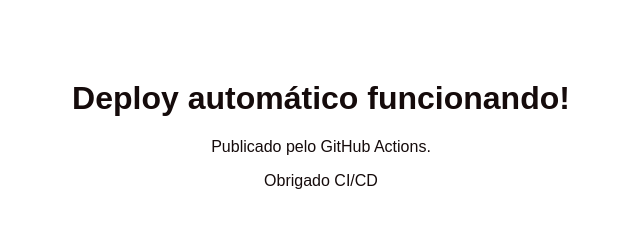
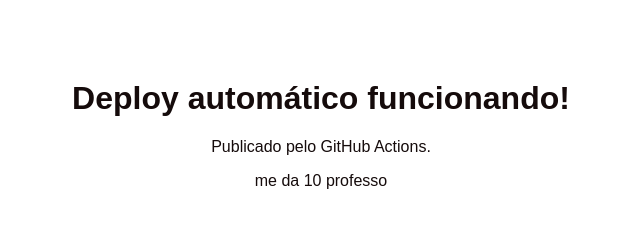
Before and after one commit to oguinunes/CI-CD-, a website: page index.html in a window 1280 px wide. Shown: the full height of the page, 319-959 px from the left. Drawn offline with Linux system fonts and the light colour scheme.

Commit message:
testes do YALM

```diff
--- a/index.html
+++ b/index.html
@@ -9,6 +9,6 @@
 <body>
   <h1> Deploy automático funcionando!</h1>
   <p>Publicado pelo GitHub Actions.</p>
-  <p id="nomes">Obrigado CI/CD</p>
+  <p id="nomes">me da 10 professo</p>
 </body>
 </html>
```
